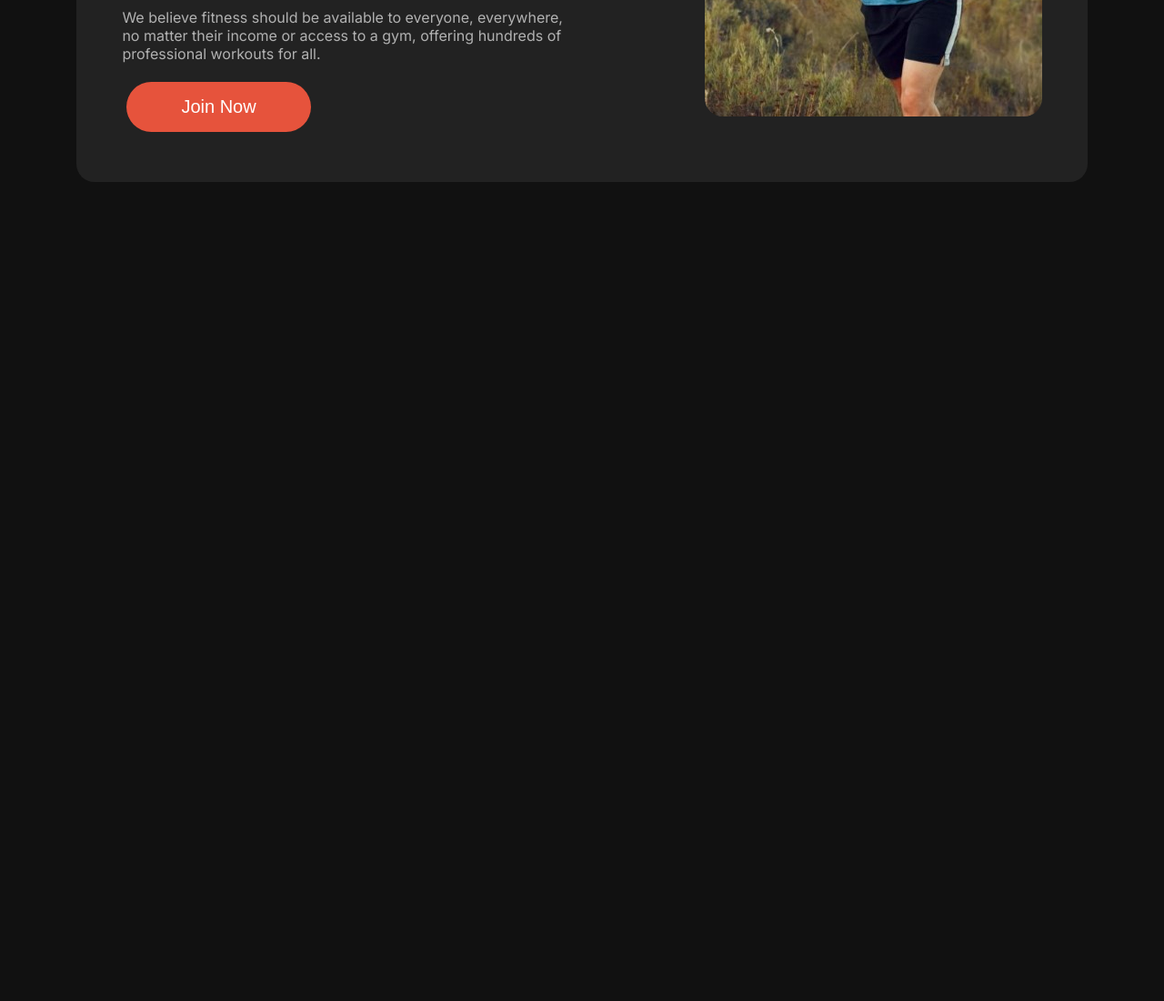
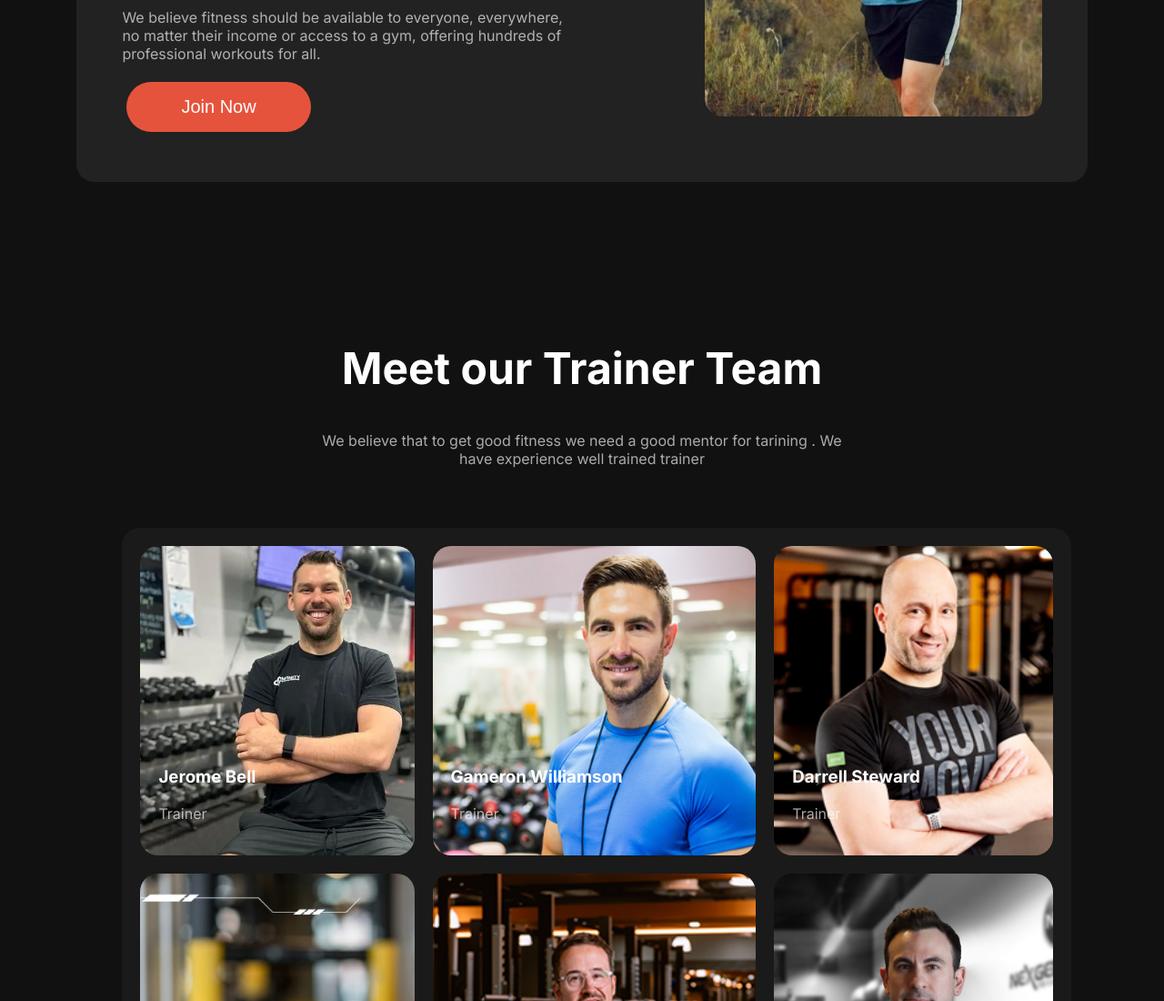
Before and after one commit to Shamialrahad/ftness_stay_healthy, a plain HTML site: page index.html in a window 1280 px wide. Shown: the part 1780-2880 px from the top of the page at 91% size. Before the commit the page ends 1988 px from the top, so only its background shows below. Drawn offline with Linux system fonts and the light colour scheme; a web font is replaced by a local one.

Commit message:
Add trainer section

```diff
--- a/index.html
+++ b/index.html
@@ -121,6 +121,69 @@
         </div>
       </div>
       <!-- Run extra section end  -->
+      <!-- Team section start  -->
+      <div class="team-section">
+        <div class="team-member-heading">
+          <h2>Meet our Trainer Team</h2>
+          <p>
+            We believe that to get good fitness we need a good mentor for
+            tarining . We have experience well trained trainer
+          </p>
+        </div>
+        <div class="team-member-list">
+          <div class="team-member">
+            <div class="team-member-bg trainer-1">
+              <div class="team-member-details">
+                <div class="team-member-detail">
+                  <h3>Jerome Bell</h3>
+                  <p>Trainer</p>
+                </div>
+              </div>
+            </div>
+            <div class="team-member-bg trainer-2">
+              <div class="team-member-details">
+                <div class="team-member-detail">
+                  <h3>Gameron Williamson</h3>
+                  <p>Trainer</p>
+                </div>
+              </div>
+            </div>
+            <div class="team-member-bg trainer-3">
+              <div class="team-member-details">
+                <div class="team-member-detail">
+                  <h3>Darrell Steward</h3>
+                  <p>Trainer</p>
+                </div>
+              </div>
+            </div>
+            <div class="team-member-bg trainer-4">
+              <div class="team-member-details">
+                <div class="team-member-detail">
+                  <h3>Dianne Russell</h3>
+                  <p>Trainer</p>
+                </div>
+              </div>
+            </div>
+            <div class="team-member-bg trainer-5">
+              <div class="team-member-details">
+                <div class="team-member-detail">
+                  <h3>Cody Fisher</h3>
+                  <p>Trainer</p>
+                </div>
+              </div>
+            </div>
+            <div class="team-member-bg trainer-6">
+              <div class="team-member-details">
+                <div class="team-member-detail">
+                  <h3>Theresa Webb</h3>
+                  <p>Trainer</p>
+                </div>
+              </div>
+            </div>
+          </div>
+        </div>
+      </div>
+      <!-- Team section end  -->
     </main>
     <!-- Main Section End  -->
     <!-- footer section start  -->
--- a/style/fitness.css
+++ b/style/fitness.css
@@ -292,3 +292,100 @@
   color: white;
   background-color: #e6533c;
 }
+
+/* Team member style  */
+.team-section {
+  width: 80%;
+  margin: 100px auto;
+  color: white;
+  padding: 15px 10px;
+}
+
+.team-member-heading {
+  width: 60%;
+  margin: 0 auto;
+  text-align: center;
+  padding: 20px 0;
+}
+.team-member-heading h2 {
+  font-size: 3rem;
+}
+.team-member-heading p {
+  font-size: 1rem;
+  color: rgba(255, 255, 255, 0.65);
+}
+
+.team-member-list {
+  width: 80%;
+  margin: 30px auto;
+  background: #1a1a1a;
+  padding: 10px;
+  text-align: start;
+  border-radius: 20px;
+  position: absolute;
+}
+
+.team-member {
+  display: grid;
+  grid-template-columns: auto auto auto;
+  grid-gap: 20px;
+  padding: 10px;
+}
+
+.team-member-bg {
+  padding: 10px;
+  border-radius: 20px;
+  background-color: #1a1a1a;
+}
+
+.team-member-details {
+  width: 100%;
+  height: 300px;
+  border-radius: 20px;
+  margin: 10px;
+  display: flex;
+  align-items: flex-end;
+}
+.team-member-detail h2 {
+  font-size: 1.5rem;
+}
+.team-member-detail p {
+  color: rgba(255, 255, 255, 0.65);
+}
+
+.trainer-1 {
+  background-image: url("../images/trainer1.png");
+  background-repeat: no-repeat;
+  background-size: cover;
+  position: relative;
+}
+.trainer-2 {
+  background-image: url("../images/trainer2.png");
+  background-repeat: no-repeat;
+  background-size: cover;
+  position: relative;
+}
+.trainer-3 {
+  background-image: url("../images/trainer3.png");
+  background-repeat: no-repeat;
+  background-size: cover;
+  position: relative;
+}
+.trainer-4 {
+  background-image: url("../images/trainer4.png");
+  background-repeat: no-repeat;
+  background-size: cover;
+  position: relative;
+}
+.trainer-5 {
+  background-image: url("../images/trainer5.png");
+  background-repeat: no-repeat;
+  background-size: cover;
+  position: relative;
+}
+.trainer-6 {
+  background-image: url("../images/trainer6.png");
+  background-repeat: no-repeat;
+  background-size: cover;
+  position: relative;
+}
```
